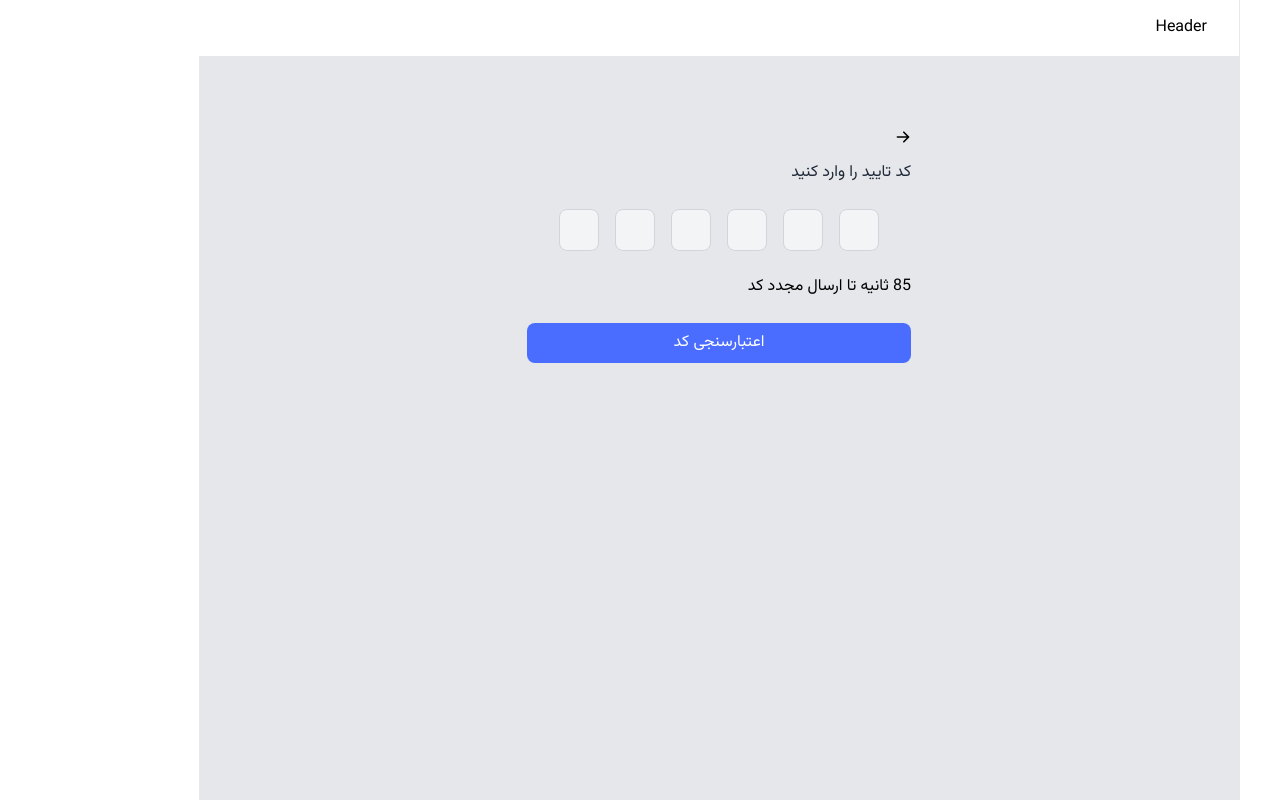
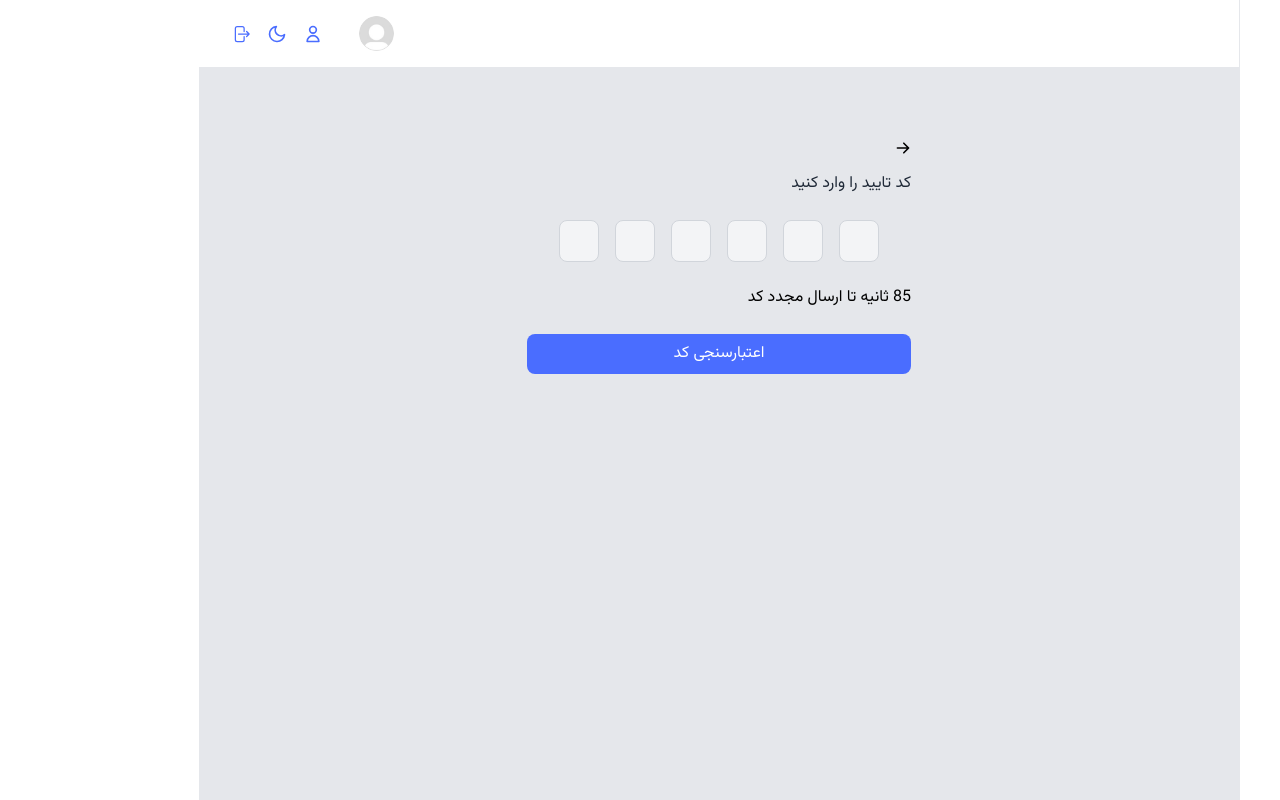
Before and after one commit to shokouhSkr/Freelancing-app, a Next.js app: page /auth in a window 1280 px wide. Built offline with nearby package versions, Linux system fonts and the light colour scheme; no server answers.

Commit message:
added header

```diff
--- /dev/null
+++ b/features/authentication/hooks/useLogout.ts
@@ -0,0 +1,20 @@
+import { useMutation, useQueryClient } from "@tanstack/react-query";
+import { getLogoutApi } from "../services/authService";
+import { useRouter } from "next/navigation";
+
+export const useLogout = () => {
+  const queryClient = useQueryClient();
+  const router = useRouter();
+
+  const { mutate: logout, isPending } = useMutation({
+    mutationFn: getLogoutApi,
+
+    onSuccess: () => {
+      queryClient.removeQueries(); // remove all queries and data
+
+      router.replace("/auth");
+    },
+  });
+
+  return { isPending, logout };
+};
--- a/features/authentication/services/authService.ts
+++ b/features/authentication/services/authService.ts
@@ -18,3 +18,7 @@ export const completeProfile = (data: { name: string; email: string; role: strin
 export const getUser = () => {
   return http.get("/user/profile").then(({ data }) => data.data);
 };
+
+export const getLogoutApi = () => {
+  return http.post("/user/logout").then(({ data }) => data.data);
+};
--- /dev/null
+++ b/features/shared/components/ThemeToggle.tsx
@@ -0,0 +1,17 @@
+import { FiSun, FiMoon } from "react-icons/fi";
+
+const ThemeToggle = ({
+  isDarkTheme,
+  handleTheme,
+}: {
+  isDarkTheme: Boolean;
+  handleTheme: () => void;
+}) => {
+  return (
+    <button onClick={handleTheme} className="flex items-center text-primary-900">
+      {isDarkTheme ? <FiSun className="w-5 h-5" /> : <FiMoon className="w-5 h-5" />}
+    </button>
+  );
+};
+
+export default ThemeToggle;
--- a/features/shared/components/layout/Header.tsx
+++ /dev/null
@@ -1,16 +0,0 @@
-"use client";
-
-import { useUser } from "@/features/authentication/hooks/useUser";
-
-const Header = () => {
-  const { user } = useUser();
-  console.log("user data: ", user);
-
-  return (
-    <div className="col-start-1 md:col-start-2 col-span-2 bg-secondary-0 py-4 px-8 border-b border-secondary-200">
-      Header
-    </div>
-  );
-};
-
-export default Header;
--- /dev/null
+++ b/features/shared/components/layout/header/Header.tsx
@@ -0,0 +1,24 @@
+"use client";
+
+import { UserAvatar, HeaderMenu } from "@/features";
+import { useUser } from "@/features/authentication/hooks/useUser";
+
+const Header = () => {
+  const { isLoading, user } = useUser();
+  console.log("user data: ", user);
+
+  return (
+    <div className="col-start-1 md:col-start-2 col-span-2 bg-secondary-0 py-4 px-8 border-b border-secondary-200">
+      <div
+        className={`container xl:max-w-screen-lg flex items-center justify-end gap-5 ${
+          isLoading && "blur-sm opacity-50"
+        }`}
+      >
+        <UserAvatar user={user} />
+        <HeaderMenu />
+      </div>
+    </div>
+  );
+};
+
+export default Header;
--- /dev/null
+++ b/features/shared/components/layout/header/HeaderMenu.tsx
@@ -0,0 +1,29 @@
+"use client";
+
+import { useState } from "react";
+import Link from "next/link";
+import { HiOutlineUser } from "react-icons/hi";
+import ThemeToggle from "../../ThemeToggle";
+import Logout from "./Logout";
+
+const HeaderMenu = () => {
+  const [isDarkMode, setIsDarkMode] = useState(false);
+
+  return (
+    <ul className="flex gap-4 items-center">
+      <li>
+        <Link href="/owner/dashboard">
+          <HiOutlineUser className="w-5 h-5 text-primary-900" />
+        </Link>
+      </li>
+      <li>
+        <ThemeToggle isDarkTheme={isDarkMode} handleTheme={() => setIsDarkMode(!isDarkMode)} />
+      </li>
+      <li>
+        <Logout />
+      </li>
+    </ul>
+  );
+};
+
+export default HeaderMenu;
--- /dev/null
+++ b/features/shared/components/layout/header/Logout.tsx
@@ -0,0 +1,24 @@
+import { useLogout } from "@/features/authentication/hooks/useLogout";
+import { HiArrowRightOnRectangle } from "react-icons/hi2";
+
+const Logout = () => {
+  const { isPending, logout } = useLogout();
+
+  const handleLogoutClick = (e: React.MouseEvent<HTMLButtonElement>) => {
+    e.preventDefault();
+    logout();
+  };
+
+  return isPending ? (
+    "..."
+  ) : (
+    <button
+      onClick={handleLogoutClick}
+      className="text-primary-900 flex items-center hover:text-error transition-all duration-200"
+    >
+      <HiArrowRightOnRectangle className="w-5 h-5" />
+    </button>
+  );
+};
+
+export default Logout;
--- /dev/null
+++ b/features/shared/components/layout/header/UserAvatar.tsx
@@ -0,0 +1,18 @@
+import Image from "next/image";
+
+const UserAvatar = ({ user }: { user: any }) => {
+  return (
+    <div className="flex items-center gap-4 text-secondary-600">
+      <Image
+        width={35}
+        height={35}
+        alt="user"
+        src="/images/user.jpg"
+        className="rounded-full object-center"
+      />
+      <span>{user?.name}</span>
+    </div>
+  );
+};
+
+export default UserAvatar;
--- a/utils/constants.tsx
+++ b/utils/constants.tsx
@@ -4,6 +4,6 @@ import { HiCollection, HiHome } from "react-icons/hi";
 export const RESET_TIME = 90;
 
 export const navLinks: NavLink[] = [
-  { title: "خانه", path: "/owner/dashboard", icon: <HiHome /> },
+  { title: "داشبورد", path: "/owner/dashboard", icon: <HiHome /> },
   { title: "پروژه ها", path: "/owner/projects", icon: <HiCollection /> },
 ];
```
Also changed, not shown: features/index.ts (+9 -1 lines), public/images/user.jpg (added).
